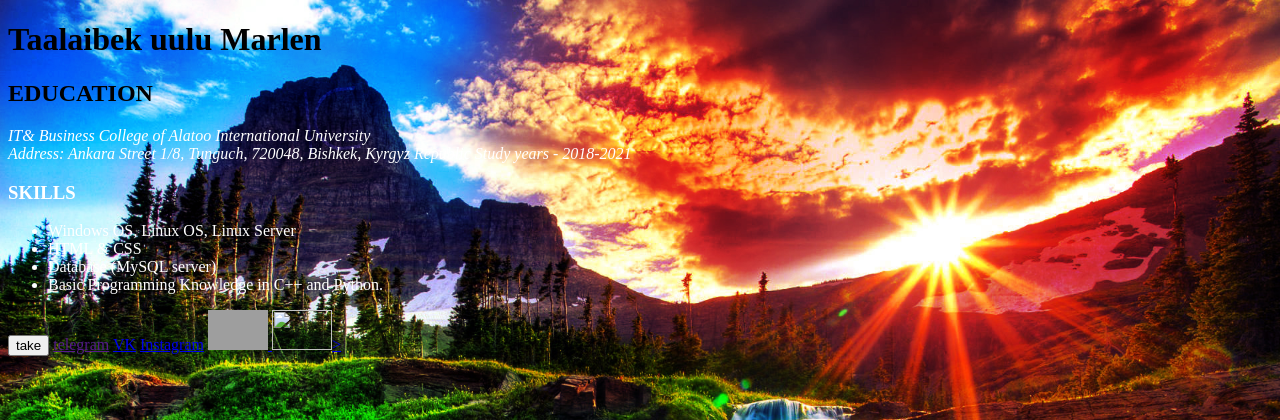
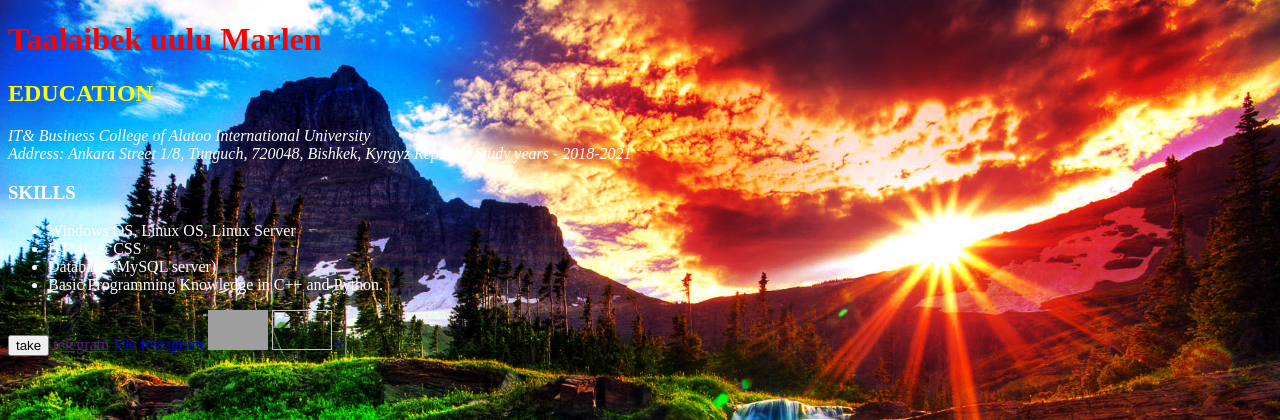
Before and after one commit to Marlenbek/example, a PHP site: page / in a window 1280 px wide. Shown: the top 420 px of the page. Run offline with PHP 8.4, Linux system fonts and the light colour scheme; grey boxes are pictures that could not be loaded.

Commit message:
Update index.php

```diff
--- a/index.php
+++ b/index.php
@@ -8,8 +8,8 @@
 
 	</head>
 <body >
-	<h1 style="color: carmine">Taalaibek uulu Marlen</h1>
-	<h2 style="color: redorange">EDUCATION</h2>
+	<h1 style="color: red">Taalaibek uulu Marlen</h1>
+	<h2 style="color: yellow">EDUCATION</h2>
 	<div style="color: white" > <em>IT& Business College of Alatoo International University<br>
 Address: Ankara Street 1/8, Tunguch, 720048, Bishkek, Kyrgyz Republic
 Study years - 2018-2021</em></div>
```
